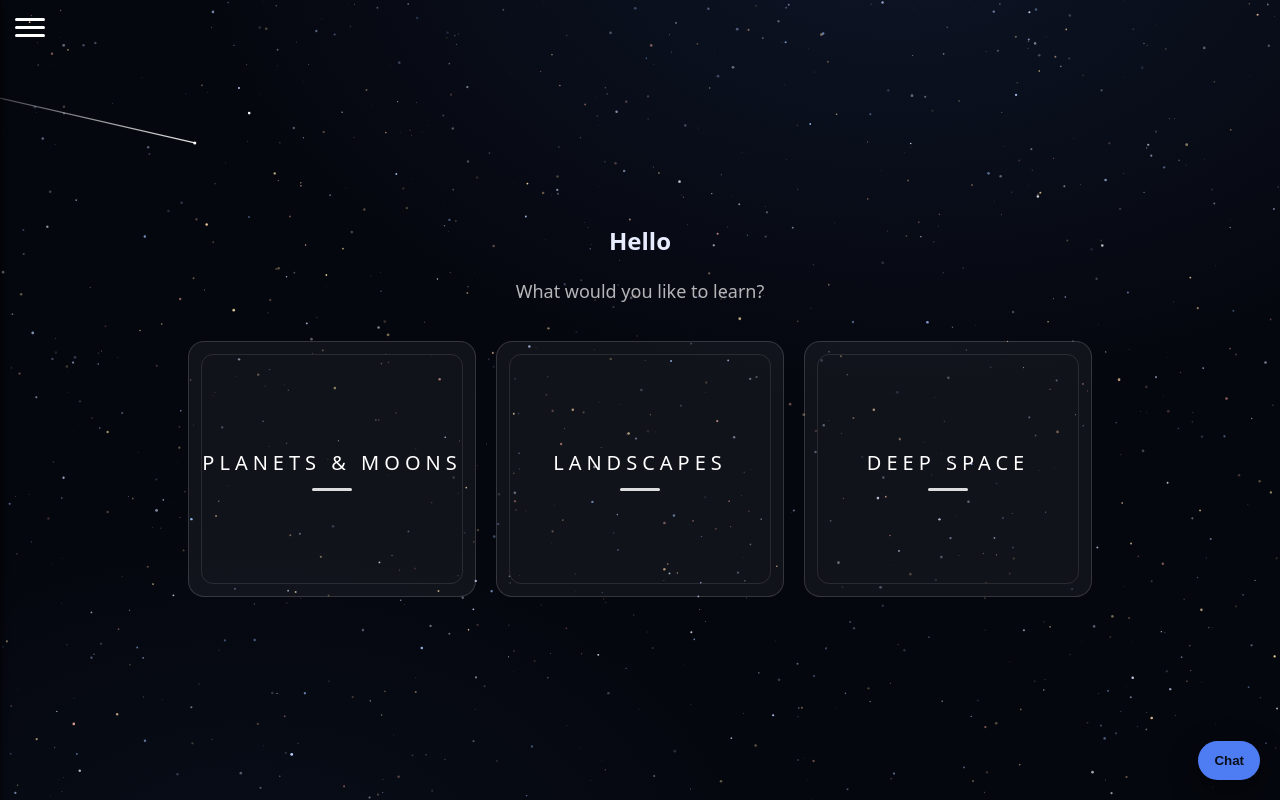
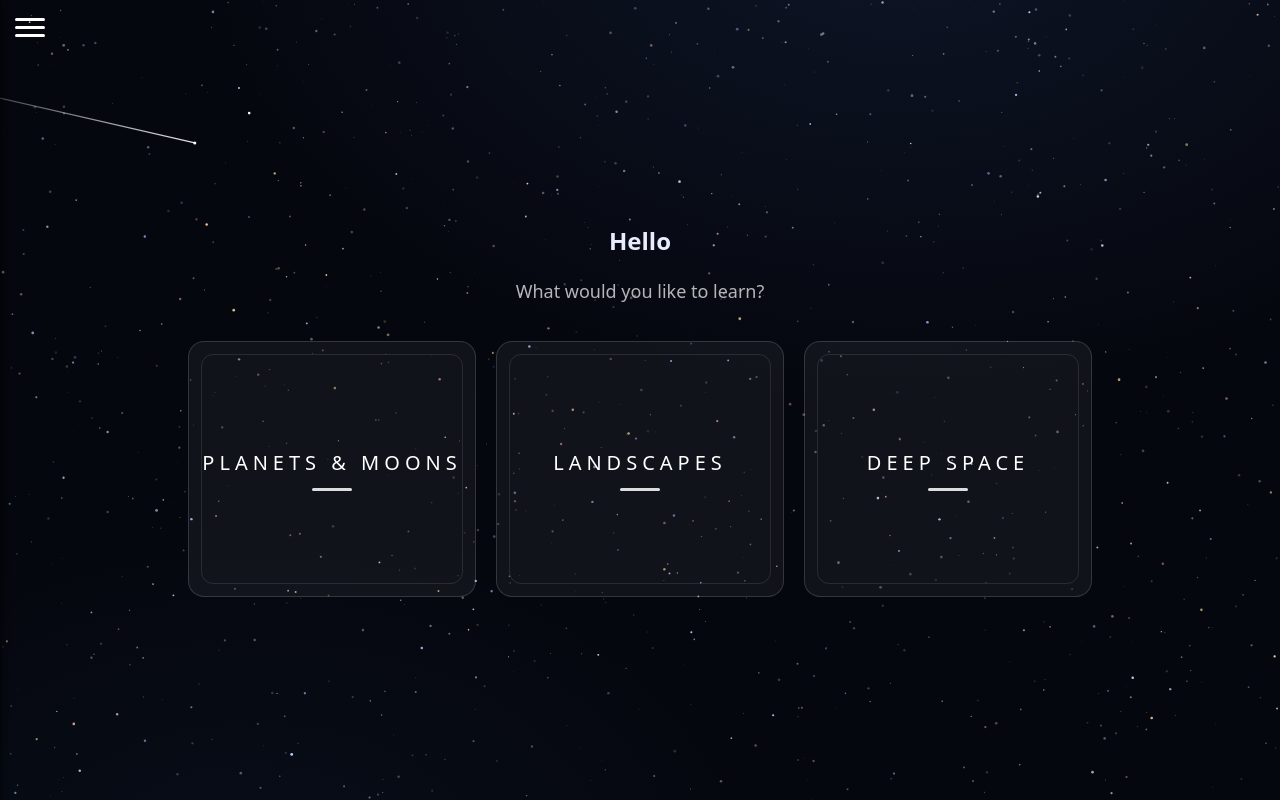
Before and after one commit to ruisbasement-code/space-bio-engine, a Next.js app: page / in a window 1280 px wide. Built offline with nearby package versions, Linux system fonts and the light colour scheme.

Commit message:
Fix: Remove CoachFab component to fix deployment

```diff
--- a/app/layout.tsx
+++ b/app/layout.tsx
@@ -2,7 +2,6 @@ import "./globals.css";
 import "./MainLayout.css";
 import ErrorBoundary from "./_client/ErrorBoundary";
 import HydrationGuard from "./_client/HydrationGuard";
-import CoachFab from "./_client/CoachFab";
 import MainLayout from "./MainLayout";
 import ModalHardeningScript from "../components/ModalHardeningScript";
 import PlanetModalScript from "../components/PlanetModalScript";
@@ -45,7 +44,6 @@ export default function RootLayout({ children }: { children: React.ReactNode })
             <button id="planet-modal-cancel" className="btn" type="button">Close</button>
           </div>
         </div>
-       <CoachFab />
       </body>
     </html>
   );
```
